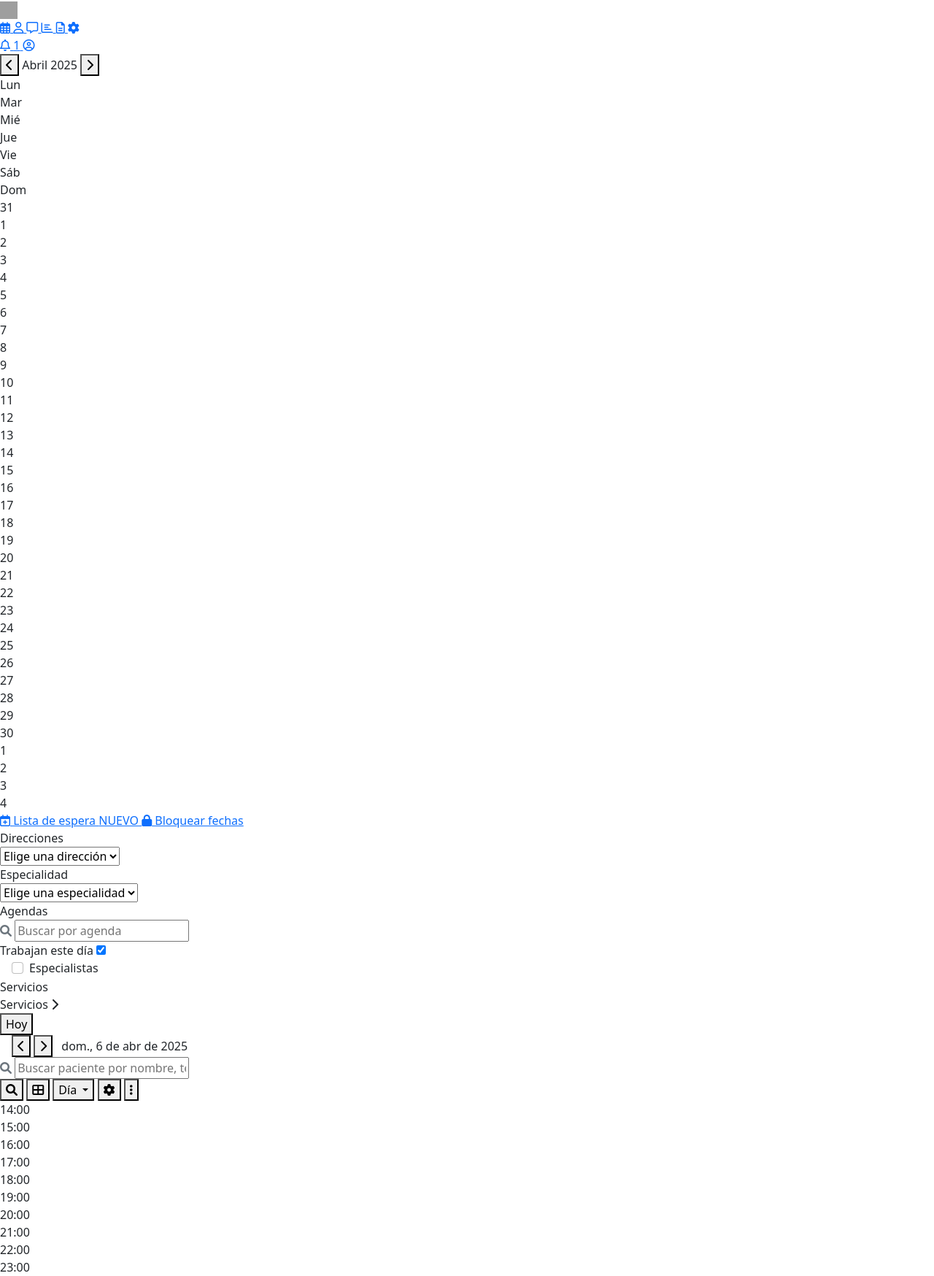
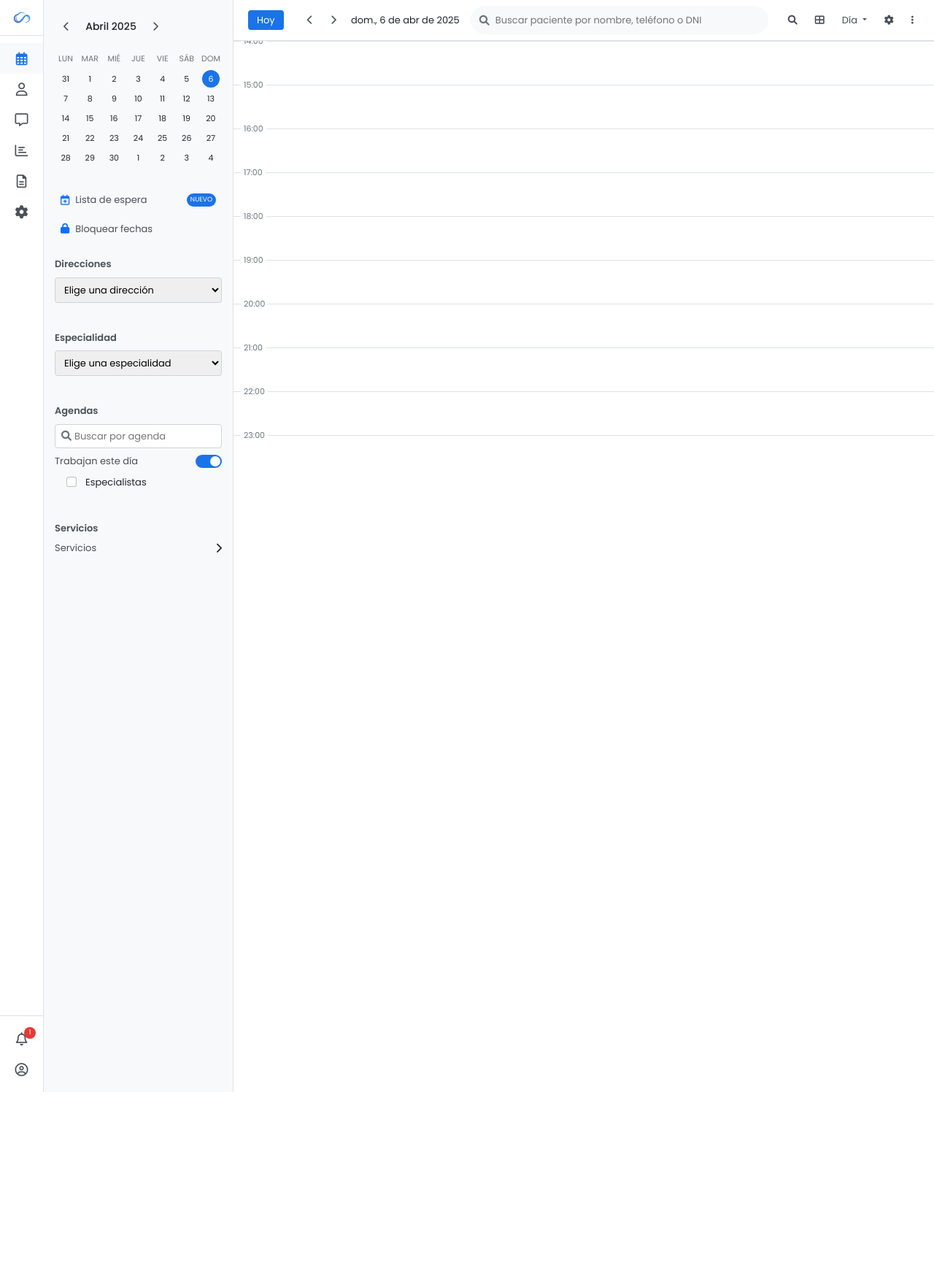
Before and after one commit to sincs87/nubeclinic, a Flask app: page /panel/ in a window 1280 px wide. Shown: the whole page at 73% size. After the commit the page ends 1496 px from the top, so only its background shows below. Run offline with Flask 3, Linux system fonts and the light colour scheme; the visitor is signed in with stand-in values (Sample User, id 1); tables that the repository leaves empty hold one stand-in row (values such as "Sample post"); grey boxes are pictures that could not be loaded.

Commit message:
Actualizacion

```diff
--- a/app/templates/panel.html
+++ b/app/templates/panel.html
@@ -15,14 +15,14 @@
     <link href="https://fonts.googleapis.com/css2?family=Poppins:wght@300;400;500;600;700&display=swap" rel="stylesheet">
 
     <!-- Custom CSS -->
-    <link rel="stylesheet" href="panel.css">
+    <link rel="stylesheet" href="{{ url_for('static', filename='css/panel.css') }}">
 </head>
 <body>
     <!-- Sidebar -->
     <div class="sidebar">
         <div class="sidebar-top">
             <a href="#">
-                <img src="ico.png" alt="NubeClinic" width="24" height="24">
+                <img src="{{ url_for('static', filename='img/ico.png') }}" alt="NubeClinic" width="24" height="24">
             </a>
         </div>
         <div class="sidebar-nav">
```
